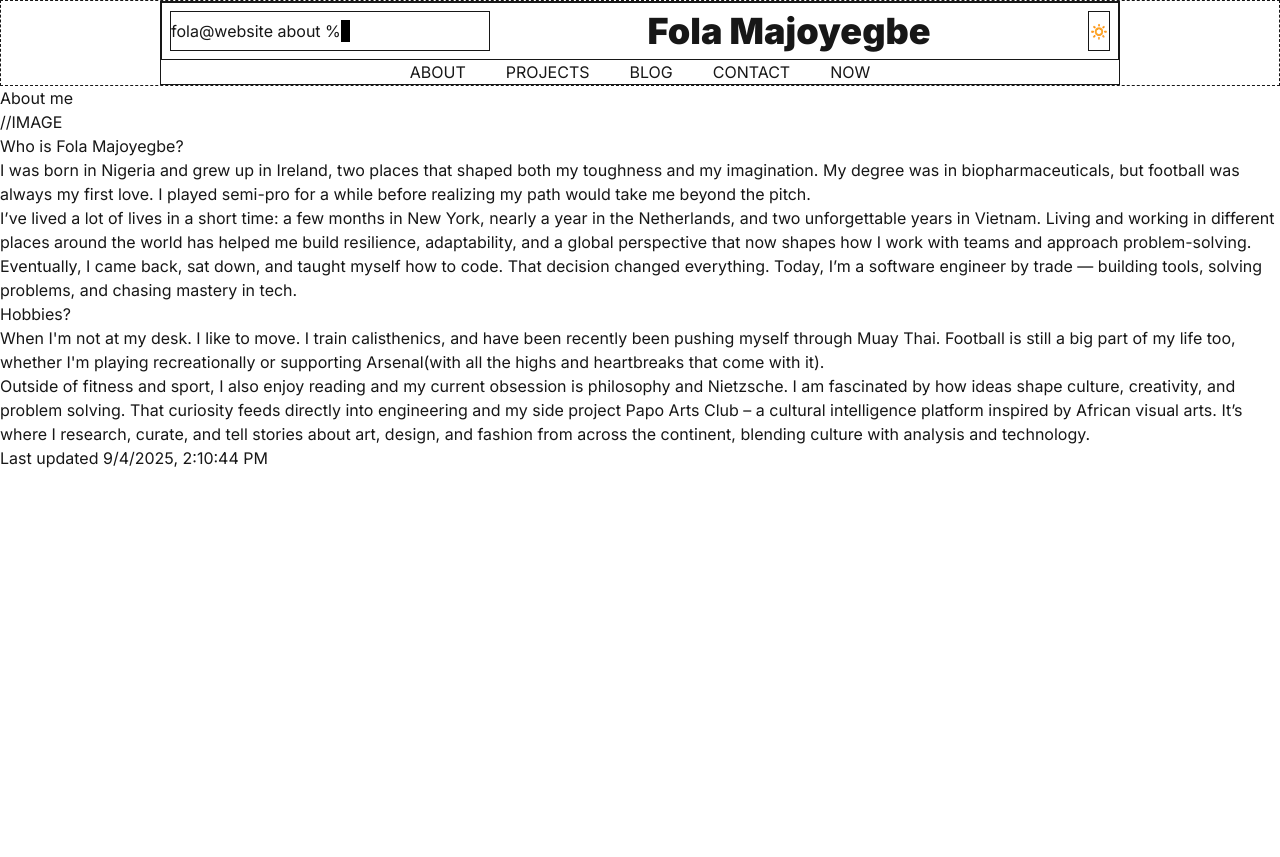
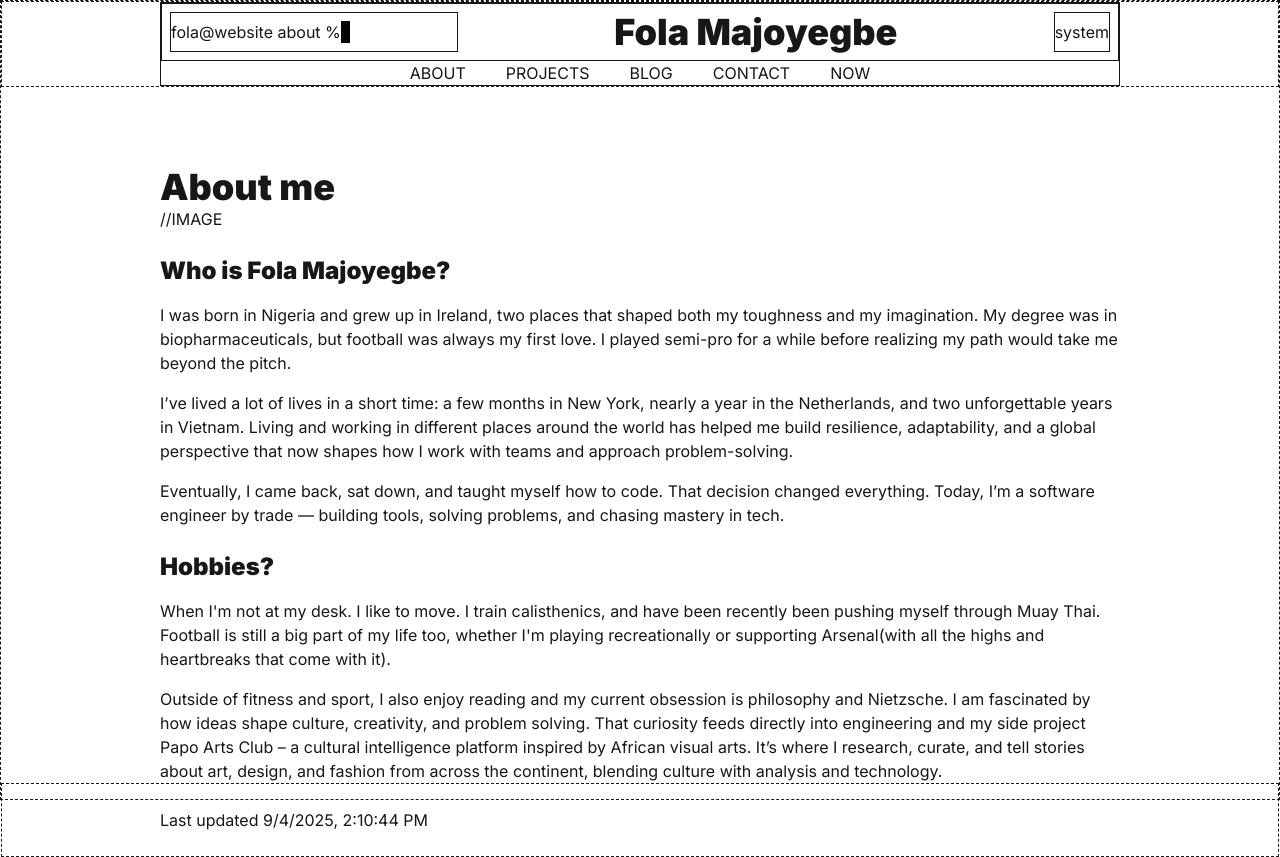
Before and after one commit to Folamajo/portfolio, a Next.js app: page /about in a window 1280 px wide. Before the commit the page ends 800 px from the top, so only its background shows below. Built offline with nearby package versions, Linux system fonts and the light colour scheme.

Commit message:
updated scaffold

```diff
--- a/src/app/about/page.tsx
+++ b/src/app/about/page.tsx
@@ -3,36 +3,39 @@ import Header from '@/components/Header/Header'
 import Footer from '@/components/Footer'
 const page = () => {
   return (
-   <div>
-      <div className= 'border border-dashed flex justify-center'>
-         <Header />
+   <div className="flex flex-col items-center border border-dashed h-screen">
+
+         <header className= 'border border-dashed w-full flex justify-center '>
+            <Header />
+         </header>
 
 
-      </div>
-      <main>
-         <h1>About me</h1>
+
+      <main className='w-[60em] mt-20'>
+         <h1 className='font-black text-4xl'>About me</h1>
+
          <div>//IMAGE</div>
 
 
-         <div>
-            <h1>Who is Fola Majoyegbe?</h1>
-            <p>
+         <div className= "mt-6">
+            <h1 className="text-2xl font-black">Who is Fola Majoyegbe?</h1>
+            <p className="mt-4">
                I was born in Nigeria and grew up in Ireland, two places that shaped both my toughness and my imagination. My degree was in biopharmaceuticals, but football was always my first love. I played semi-pro for a while before realizing my path would take me beyond the pitch.
             </p>
-            <p>
+            <p className="mt-4">
                I’ve lived a lot of lives in a short time: a few months in New York, nearly a year in the Netherlands, and two unforgettable years in Vietnam. Living and working in different places around the world has helped me build resilience, adaptability, and a global perspective that now shapes how I work with teams and approach problem-solving.
             </p>
-            <p>
+            <p className="mt-4">
                Eventually, I came back, sat down, and taught myself how to code. That decision changed everything. Today, I’m a software engineer by trade — building tools, solving problems, and chasing mastery in tech.
             </p>
 
          </div>
-         <div>
-            <h1>Hobbies?</h1>
-            <p>When I'm not at my desk. I like to move. I train calisthenics, and have been recently been pushing myself through Muay Thai. Football is still a big part of my life too, whether I'm playing recreationally or supporting Arsenal(with all the highs and heartbreaks that come with it).
+         <div className="mt-6">
+            <h1 className="text-2xl font-black">Hobbies?</h1>
+            <p className="mt-4">When I'm not at my desk. I like to move. I train calisthenics, and have been recently been pushing myself through Muay Thai. Football is still a big part of my life too, whether I'm playing recreationally or supporting Arsenal(with all the highs and heartbreaks that come with it).
 
             </p>
-            <p>
+            <p className="mt-4">
                Outside of fitness and sport, I also enjoy reading and my current obsession is philosophy and Nietzsche. I am fascinated by how ideas shape culture, creativity, and problem solving. That curiosity feeds directly into engineering and my side project Papo Arts Club – a cultural intelligence platform inspired by African visual arts. It’s where I research, curate, and tell stories about art, design, and fashion from across the continent, blending culture with analysis and technology.
             </p>
 
@@ -43,8 +46,10 @@ const page = () => {
 
 
       </main>
-      <footer>
-         <Footer />
+      <footer className="border border-dashed w-full flex justify-center mt-auto py-6">
+         <div className="w-[60em] ">
+               <Footer />
+            </div>
       </footer>
    </div>
 
--- a/src/app/contact/page.tsx
+++ b/src/app/contact/page.tsx
@@ -3,24 +3,27 @@ import Header from '@/components/Header/Header'
 import Footer from '@/components/Footer'
 const page = () => {
   return (
-   <div>
-      <header className= 'border border-dashed flex justify-center'>
+   <div className="flex flex-col items-center border border-dashed min-h-screen">
+         <header className= 'border border-dashed w-full flex justify-center '>
             <Header />
+         </header>
+      <main className='w-[60em] mt-20'>
+         <h1 className='font-black text-4xl '>Get in touch</h1>
+         <div className= "mt-6">
 
-
-      </header>
-      <main>
-         <h1>Get in touch</h1>
             <p>Whether it's about software, ideas, or culture, I am always open to connection.</p>
             <ul>
                <li>Email</li>
                <li>LinkedIn</li>
                <li>Instagram</li>
             </ul>
+         </div>
       </main>
-      <footer>
+      <div className="border border-dashed w-full flex justify-center mt-auto py-6">
+         <div className="w-[60em] ">
             <Footer />
-      </footer>
+         </div>
+      </div>
    </div>
 
   )
--- a/src/app/layout.tsx
+++ b/src/app/layout.tsx
@@ -1,7 +1,7 @@
 import type { Metadata } from "next";
 import { Geist, Geist_Mono, Inter } from "next/font/google";
 import "./globals.css";
-
+import { ThemeProvider } from "next-themes";
 const geistSans = Geist({
   variable: "--font-geist-sans",
   subsets: ["latin"],
@@ -30,11 +30,11 @@ export default function RootLayout({
 
 {
   return (
-    <html lang="en">
+    <html lang="en" suppressHydrationWarning>
       <body
         className={`${inter.className} antialiased`}
       >
-        {children}
+         <ThemeProvider attribute='class' enableSystem defaultTheme="system">{children}</ThemeProvider>
       </body>
     </html>
   );
--- a/src/app/page.tsx
+++ b/src/app/page.tsx
@@ -2,30 +2,37 @@ import Header from "@/components/Header/Header"
 import Footer from "@/components/Footer"
 export default function Home() {
    return (
-      <div>
-         <header className= 'border border-dashed flex justify-center'>
+      <div className="flex flex-col items-center border border-dashed min-h-screen">
+         <header className= 'border border-dashed w-full flex justify-center '>
             <Header />
-
-
          </header>
-         <main>
-            <h1 className='font-black text-4xl'>👋🏾 Hi, I'm Fola</h1>
+         <main className='w-[60em] mt-20'>
+            <h1 className='font-black text-4xl '>👋🏾 Hello, I'm Fola</h1>
+            <div className= "mt-6">
                <p>
                   I’m a software engineer, builder, and creative thinker working at the crossroads of technology and culture. Code is my main medium, but I’m equally drawn to design, philosophy, and the ways creativity shapes our world.
                </p>
-            <p>
+               <p className="mt-4">
                   This site is where I share the different things I’m building and learning, from the books I’m reading to the technical projects I’m experimenting with.
                </p>
-            <p>
+               <p className="mt-4">
                   At the heart of it all, I'm focused on growth, discipline and building things that last, whether it's a clean scalable project, a piece of writing or a cultural insight.
                </p>
+               <p className="mt-4">
+                  You can subscribe to to receive my weekly blog posts that talk about the things I am learning on my tech journey.
+               </p>
+            </div>
 
-            <div>
-               <h2>Latest posts</h2>
+
+            <div className= "mt-6">
+               <h2 className="text-2xl font-black">Latest posts</h2>
             </div>
          </main>
-         <div>
+         <div className="border border-dashed w-full flex justify-center mt-auto py-6">
+            <div className="w-[60em] ">
                <Footer />
+            </div>
+
          </div>
       </div>
 
--- a/src/app/projects/page.tsx
+++ b/src/app/projects/page.tsx
@@ -3,18 +3,20 @@ import Header from '@/components/Header/Header'
 import Footer from '@/components/Footer'
 const page = () => {
   return (
-   <div>
-      <header className= 'border border-dashed flex justify-center'>
-         <Header />
+  <div className="flex flex-col items-center border border-dashed h-screen">
 
+         <header className= 'border border-dashed w-full flex justify-center '>
+            <Header />
+         </header>
+       <main className='w-[60em] mt-20'>
+         <h1 className='font-black text-4xl'>Projects</h1>
+      </main>
+      <div className="border border-dashed w-full flex justify-center mt-auto py-6">
+            <div className="w-[60em] ">
+               <Footer />
+            </div>
 
-      </header>
-      <main>
-         <h1>Projects</h1>
-      </main>
-      <footer>
-         <Footer />
-      </footer>
+         </div>
    </div>
 
   )
--- a/src/components/Footer.tsx
+++ b/src/components/Footer.tsx
@@ -6,6 +6,7 @@ const Footer = () => {
    return (
          <div>
             <p>Last updated {new Date().toLocaleString()}</p>
+            <p></p>
          </div>
    )
 }
--- a/src/components/Header/Header.tsx
+++ b/src/components/Header/Header.tsx
@@ -10,7 +10,7 @@ const Header = () => {
    // console.log(pathname)
    // setPageName(usePathname)
    return (
-         <div className='flex flex-col items-center border w-[60em]'>
+         <div className='flex flex-col items-center border w-[60em] bg-white text=black dark:bg-gray-800 dark:text-white transition-all duration-300'>
             <Name pageName={pageName}/>
             <Menu setPageName={setPageName}/>
          </div>
--- a/src/components/Header/Name.tsx
+++ b/src/components/Header/Name.tsx
@@ -1,7 +1,8 @@
 "use client"
 import { usePathname } from 'next/navigation'
 import React, { SetStateAction, useState } from 'react'
-
+import { BiMoon } from "react-icons/bi";
+import { useTheme } from 'next-themes';
 // type NameProps ={
 //    setPageName: React.Dispatch<React.SetStateAction<string>>
 // }
@@ -12,17 +13,20 @@ type NameProps = {
 const Name = ({ pageName } : NameProps) => {
    const pathName= usePathname()
    const cleanedPathName = pathName.replace("/", "" )
+   const {theme, setTheme} = useTheme()
    // const [pageName, setPageName] = useState<string>("")
 
    return (
       <div className='p-2 flex justify-between border w-full'>
-         <div className='border flex items-center w-80'>
-            <p>fola@website {cleanedPathName} % </p><p>{pageName}</p><div className='blinking_cursor'></div>
+         <div className='border flex items-center w-72'>
+            <p>fola@website {cleanedPathName ? cleanedPathName : '~'} % </p><p> {pageName}</p><div className='blinking_cursor'></div>
          </div>
          <h1 className='text-4xl font-black '>Fola Majoyegbe</h1>
 
          <div className='border flex items-center'>
-            🔅
+            <button>
+               {theme}
+            </button>
          </div>
       </div>
    )
```
Also changed, not shown: src/components/Header/Menu.tsx (+8 -5 lines). Lines whose indentation alone changed are shown as unchanged.
